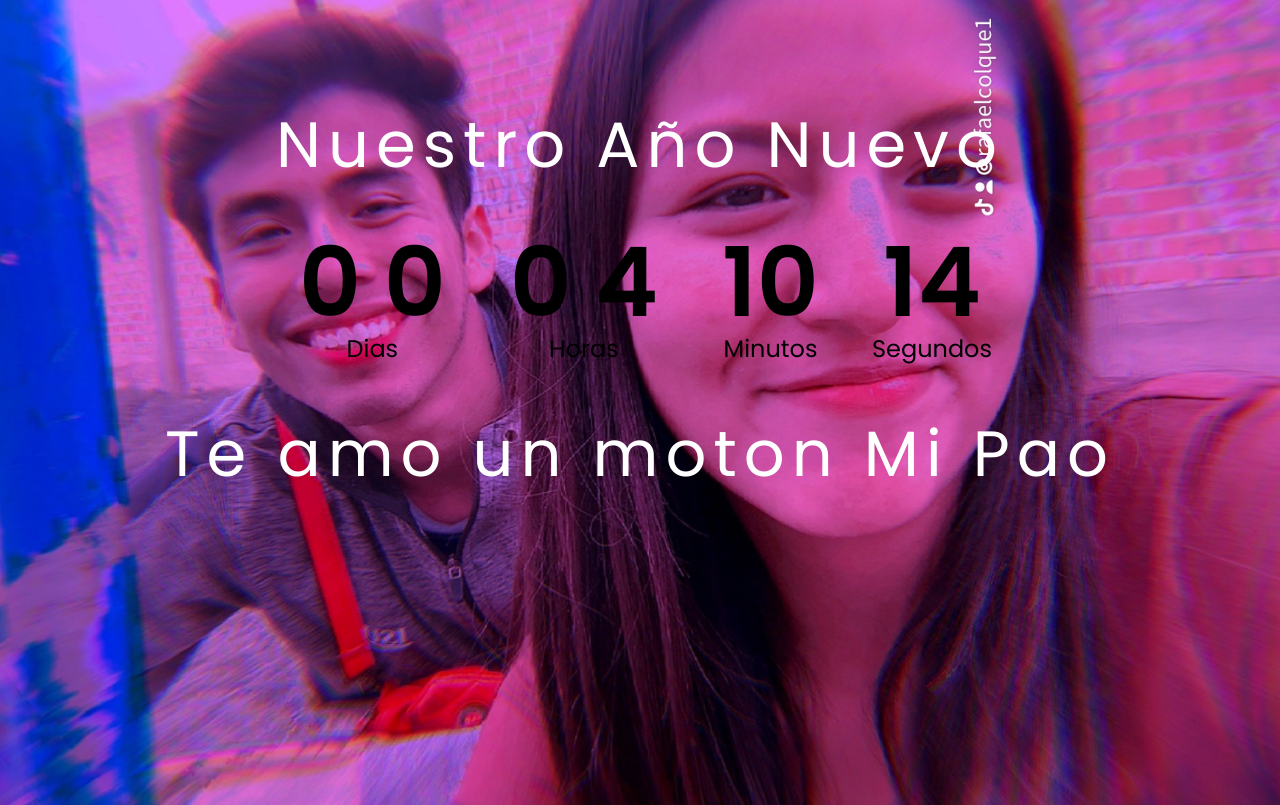
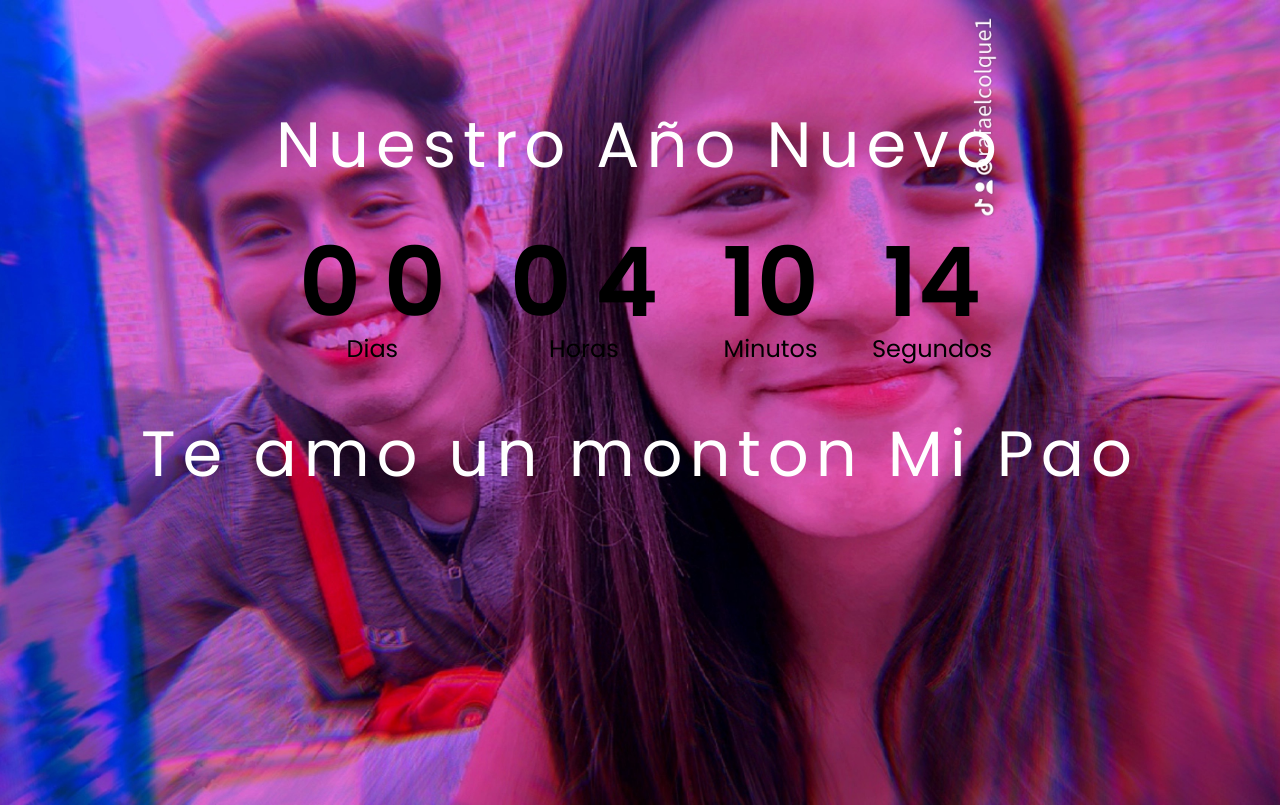
Before and after one commit to RafoColqueA/contador1, a plain HTML site: page index.html in a window 1280 px wide. Drawn offline with Linux system fonts and the light colour scheme.

Commit message:
Update index.html
mejorado

```diff
--- a/index.html
+++ b/index.html
@@ -50,7 +50,7 @@
     <br>
     <br>
 
-    <h1>Te amo un moton Mi Pao</h1>
+    <h1>Te amo un monton Mi Pao</h1>
 
 </body>
 </html>
```
